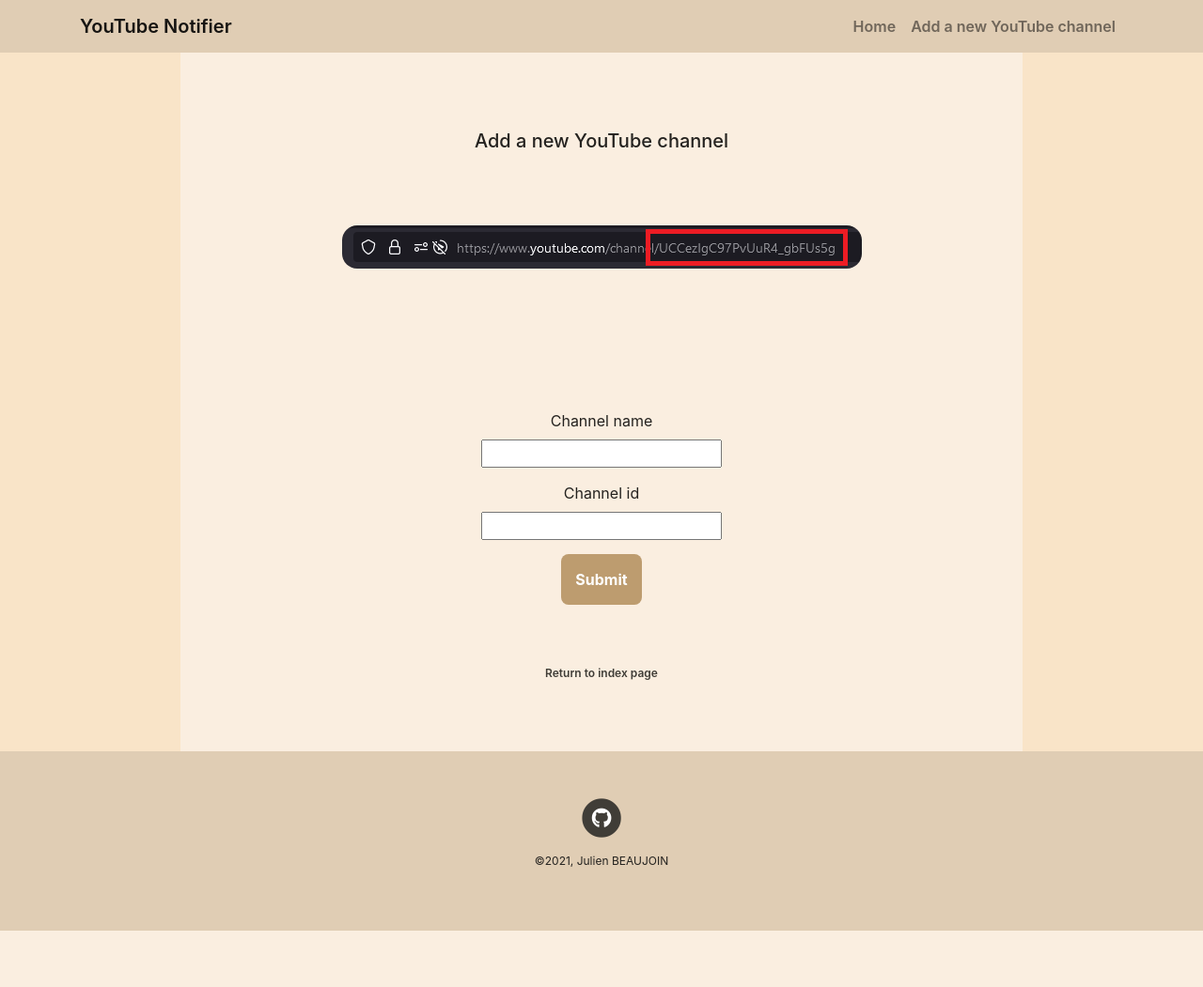
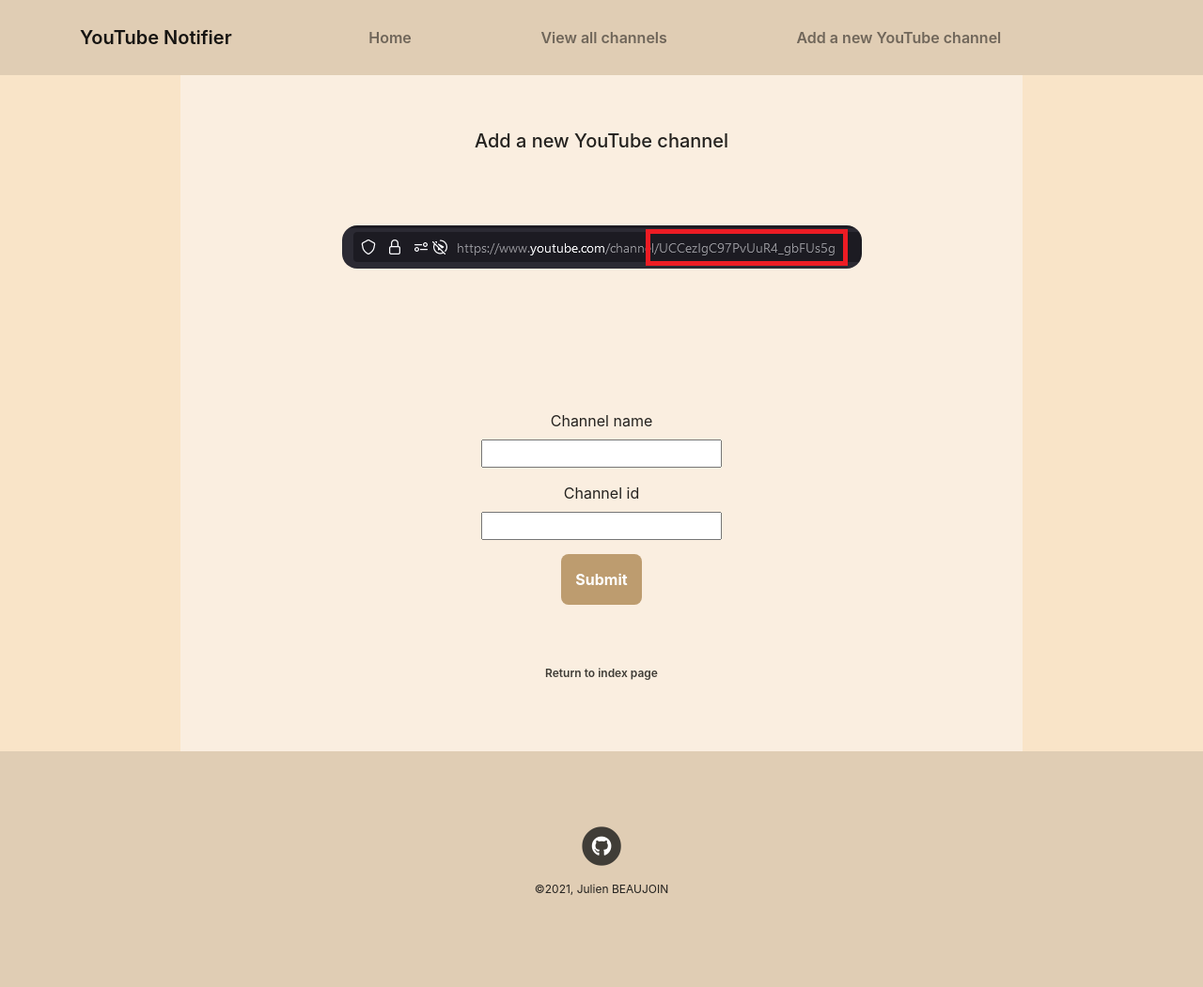
Before and after one commit to Julien-B-py/Youtube-API-based-website, a Flask app: page /add in a window 1280 px wide. Shown: the whole page at 94% size. Before the commit the page ends 991 px from the top, so only its background shows below. Run offline with Flask 2, Linux system fonts and the light colour scheme; some libraries are stand-ins or nearby versions.

Commit message:
v1.8
Add delete and all_channels routes.
Edit CSS.

```diff
--- a/main.py
+++ b/main.py
@@ -11,7 +11,7 @@ from utils import enough_time_since_last_request, request_latest_video
 
 app = Flask(__name__)
 app.config["SECRET_KEY"] = os.environ.get("SECRET_KEY")
-app.config['SQLALCHEMY_DATABASE_URI'] = os.environ.get("DATABASE_URL",  "sqlite:///yt_channels.db")
+app.config['SQLALCHEMY_DATABASE_URI'] = os.environ.get("DATABASE_URL", "sqlite:///yt_channels.db")
 # app.config["SQLALCHEMY_DATABASE_URI"] = "sqlite:///yt_channels.db"
 app.config["SQLALCHEMY_TRACK_MODIFICATIONS"] = False
 db = SQLAlchemy(app)
@@ -115,8 +115,8 @@ def add_channel():
     form = AddChannelForm()
 
     if form.validate_on_submit():
-
-        channel_id = form.channel_id.data
+        # Works with full link
+        channel_id = form.channel_id.data.split('/')[-1]
         channel_name = form.channel_name.data
 
         channel = Channel.query.filter_by(channel_id=channel_id).first()
@@ -135,6 +135,20 @@ def add_channel():
     return render_template("add.html", form=form)
 
 
+@app.route("/delete/<channel_id>")
+def delete(channel_id):
+    channel_to_delete = Channel.query.filter_by(channel_id=channel_id).first()
+    db.session.delete(channel_to_delete)
+    db.session.commit()
+    return redirect(url_for("all_channels"))
+
+
+@app.route("/all")
+def all_channels():
+    all_channels = db.session.query(Channel).all()
+    return render_template("all.html", all_channels=all_channels)
+
+
 @app.route("/update")
 def force_update():
     if not manual_update():
@@ -143,7 +157,7 @@ def force_update():
     return redirect(url_for("home"))
 
 
-@app.route("/watched<channel_id>")
+@app.route("/watched/<channel_id>")
 def watched(channel_id):
     channel = Channel.query.filter_by(channel_id=channel_id).first()
     channel.new = False
--- a/static/css/styles.css
+++ b/static/css/styles.css
@@ -97,7 +97,7 @@ a:hover {
 footer {
     background-color: #e0cdb4;
     color: #24221f;
-    padding: 50px 0;
+    padding: 80px 0;
     text-align:center;
 }
 
@@ -126,6 +126,22 @@ p {
     width: 100%;
 }
 
+
+
+.channel-listing {
+    width:80%;
+}
+
+
+.custom-navbar-links {
+    width: 100%;
+justify-content: space-evenly;
+}
+
+
+.custom-navbar {
+    height:80px;
+}
 
 
 
--- a/templates/header.html
+++ b/templates/header.html
@@ -25,7 +25,7 @@
 <body>
 
 <!-- Navigation -->
-<nav class="navbar navbar-expand-md navbar-light fixed-top" id="mainNav">
+<nav class="navbar navbar-expand-md navbar-light fixed-top custom-navbar" id="mainNav">
   <div class="container">
     <a class="navbar-brand" href="">YouTube Notifier</a>
     <button class="navbar-toggler navbar-toggler-right" type="button" data-toggle="collapse" data-target="#navbarResponsive" aria-controls="navbarResponsive" aria-expanded="false" aria-label="Toggle navigation">
@@ -33,11 +33,17 @@
       <i class="fas fa-bars"></i>
     </button>
     <div class="collapse navbar-collapse" id="navbarResponsive">
-      <ul class="navbar-nav ml-auto">
+      <ul class="navbar-nav ml-auto custom-navbar-links">
 
         <li class="nav-item">
           <a class="nav-link" href="{{ url_for('home') }}">Home</a>
         </li>
+
+        <li class="nav-item">
+          <a class="nav-link" href="{{ url_for('all_channels') }}">View all channels</a>
+        </li>
+
+
 
         <li class="nav-item">
           <a class="nav-link" href="{{ url_for('add_channel') }}">Add a new YouTube channel</a>
```
Also changed, not shown: templates/all.html (added, +36 -0 lines).
